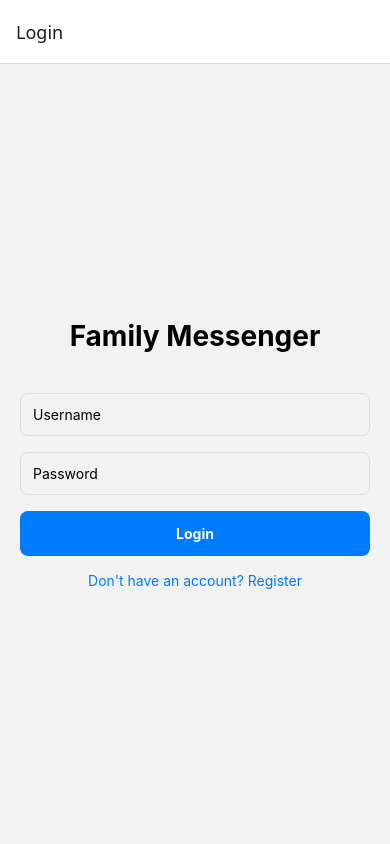
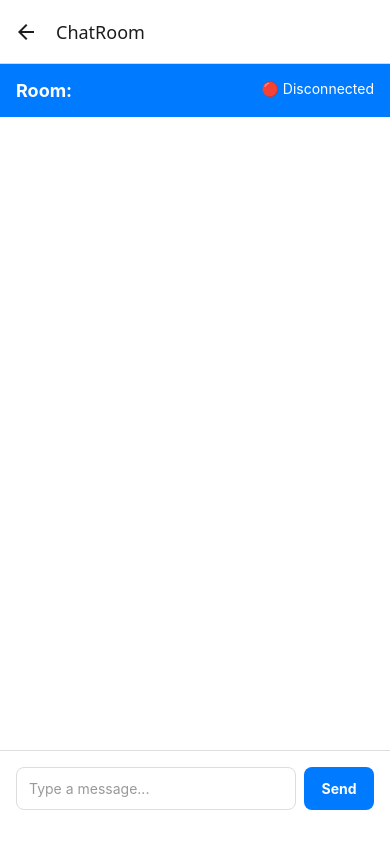
Before and after one commit to michw85/family-messenger-mobile, a React Native app: screen /ChatRoom in a window 390 px wide. Built offline with nearby package versions, Linux system fonts and the light colour scheme.

Commit message:
feat: working chat with WebSocket, token persistence, keyboard handling

```diff
--- a/App.tsx
+++ b/App.tsx
@@ -4,6 +4,7 @@ import { createNativeStackNavigator } from '@react-navigation/native-stack';
 import LoginScreen from './src/screens/LoginScreen';
 import RegisterScreen from './src/screens/RegisterScreen';
 import ChatListScreen from './src/screens/ChatListScreen';
+import ChatRoomScreen from './src/screens/ChatRoomScreen';
 
 const Stack = createNativeStackNavigator();
 
@@ -14,6 +15,7 @@ export default function App() {
         <Stack.Screen name="Login" component={LoginScreen} />
         <Stack.Screen name="Register" component={RegisterScreen} />
         <Stack.Screen name="ChatList" component={ChatListScreen} />
+        <Stack.Screen name="ChatRoom" component={ChatRoomScreen} />
       </Stack.Navigator>
     </NavigationContainer>
   );
--- a/package.json
+++ b/package.json
@@ -9,6 +9,7 @@
     "web": "expo start --web"
   },
   "dependencies": {
+    "@react-native-async-storage/async-storage": "^2.2.0",
     "@react-navigation/bottom-tabs": "^7.15.11",
     "@react-navigation/native": "^7.2.2",
     "@react-navigation/native-stack": "^7.14.12",
--- a/src/screens/ChatRoomScreen.tsx
+++ b/src/screens/ChatRoomScreen.tsx
@@ -1,7 +1,8 @@
-import React, { useState, useEffect } from 'react';
-import { View, Text, TextInput, TouchableOpacity, StyleSheet, FlatList } from 'react-native';
+import React, { useState, useEffect, useRef } from 'react';
+import { View, Text, TextInput, TouchableOpacity, StyleSheet, FlatList, KeyboardAvoidingView, Platform, Alert } from 'react-native';
 import { Client } from '@stomp/stompjs';
 import SockJS from 'sockjs-client';
+import AsyncStorage from '@react-native-async-storage/async-storage';
 import { WS_URL } from '../services/api';
 
 interface Message {
@@ -12,43 +13,107 @@ interface Message {
 }
 
 export default function ChatRoomScreen({ route }: any) {
-  const { roomId } = route.params || { roomId: 'family-chat' };
+    const { roomId, token: routeToken } = route.params || {};
     const [messages, setMessages] = useState<Message[]>([]);
     const [inputText, setInputText] = useState('');
-  const [stompClient, setStompClient] = useState<Client | null>(null);
     const [connected, setConnected] = useState(false);
+    const [token, setToken] = useState(routeToken || '');
+    const stompClientRef = useRef<Client | null>(null);
+    const flatListRef = useRef<FlatList>(null);
 
     useEffect(() => {
+        const loadToken = async () => {
+            try {
+                const savedToken = await AsyncStorage.getItem('token');
+                console.log('Loaded token:', savedToken ? 'Yes' : 'No');
+                if (savedToken) {
+                    setToken(savedToken);
+                } else {
+                    console.log('No token found, WebSocket will not connect');
+                }
+            } catch (error) {
+                console.error('Error loading token:', error);
+            }
+        };
+        loadToken();
+    }, []);
+
+    useEffect(() => {
+        if (!token) return;
+
+        console.log('🔌 Connecting to WebSocket...');
+
         const client = new Client({
             webSocketFactory: () => new SockJS(WS_URL),
+            connectHeaders: {
+                Authorization: `Bearer ${token}`,
+            },
+            debug: (str) => console.log('🐛 DEBUG:', str),
+            reconnectDelay: 5000,
             onConnect: () => {
-        console.log('WebSocket Connected');
+                console.log('✅ WebSocket Connected!');
                 setConnected(true);
 
-        // Подписка на комнату
+                console.log(`📡 Subscribing to /topic/room/${roomId}`);
                 client.subscribe(`/topic/room/${roomId}`, (message) => {
+                    console.log('📨 Message received:', message.body);
+                    try {
                         const newMessage = JSON.parse(message.body);
                         setMessages(prev => [...prev, newMessage]);
+                    } catch (e) {
+                        console.error('Parse error:', e);
+                    }
+                });
+
+                // Отправляем приветственное сообщение
+                client.publish({
+                    destination: `/app/chat.send/${roomId}`,
+                    body: JSON.stringify({
+                        content: 'User joined the chat',
+                        type: 'JOIN',
+                    }),
                 });
             },
             onDisconnect: () => {
-        console.log('WebSocket Disconnected');
+                console.log('❌ WebSocket Disconnected');
                 setConnected(false);
+            },
+            onStompError: (frame) => {
+                console.error('STOMP Error:', frame);
+                Alert.alert('WebSocket Error', 'Connection failed');
             },
         });
 
         client.activate();
-    setStompClient(client);
+        stompClientRef.current = client;
 
         return () => {
-      if (client) client.deactivate();
+            if (stompClientRef.current) {
+                stompClientRef.current.deactivate();
+            }
         };
-  }, [roomId]);
+    }, [roomId, token]);
+
+    useEffect(() => {
+        if (messages.length > 0) {
+            flatListRef.current?.scrollToEnd({ animated: true });
+        }
+    }, [messages]);
 
     const sendMessage = () => {
-    if (!inputText.trim() || !stompClient || !connected) return;
+        if (!inputText.trim()) return;
+        if (!connected || !stompClientRef.current) return;
 
-    stompClient.publish({
+        // Оптимистичное обновление
+        const tempMessage: Message = {
+            id: Date.now().toString(),
+            sender: 'You',
+            content: inputText,
+            timestamp: new Date().toLocaleTimeString(),
+        };
+        setMessages(prev => [...prev, tempMessage]);
+
+        stompClientRef.current.publish({
             destination: `/app/chat.send/${roomId}`,
             body: JSON.stringify({
                 content: inputText,
@@ -60,13 +125,20 @@ export default function ChatRoomScreen({ route }: any) {
     };
 
     return (
+        <KeyboardAvoidingView
+            behavior={Platform.OS === 'ios' ? 'padding' : 'height'}
+            style={{ flex: 1 }}
+        >
             <View style={styles.container}>
                 <View style={styles.header}>
                     <Text style={styles.headerText}>Room: {roomId}</Text>
-        <Text style={styles.status}>{connected ? '🟢 Connected' : '🔴 Disconnected'}</Text>
+                    <Text style={[styles.status, connected ? styles.connected : styles.disconnected]}>
+                        {connected ? '🟢 Connected' : '🔴 Disconnected'}
+                    </Text>
                 </View>
 
                 <FlatList
+                    ref={flatListRef}
                     data={messages}
                     keyExtractor={(item, index) => index.toString()}
                     renderItem={({ item }) => (
@@ -85,12 +157,16 @@ export default function ChatRoomScreen({ route }: any) {
                         value={inputText}
                         onChangeText={setInputText}
                         placeholder="Type a message..."
+                        placeholderTextColor="#999"
+                        onSubmitEditing={sendMessage}
+                        returnKeyType="send"
                     />
                     <TouchableOpacity style={styles.sendButton} onPress={sendMessage}>
                         <Text style={styles.sendButtonText}>Send</Text>
                     </TouchableOpacity>
                 </View>
             </View>
+        </KeyboardAvoidingView>
     );
 }
 
@@ -98,13 +174,36 @@ const styles = StyleSheet.create({
     container: { flex: 1, backgroundColor: '#fff' },
     header: { padding: 16, backgroundColor: '#007AFF', flexDirection: 'row', justifyContent: 'space-between' },
     headerText: { color: 'white', fontSize: 18, fontWeight: 'bold' },
-  status: { color: 'white' },
+    status: { fontSize: 14 },
+    connected: { color: '#4CD964' },
+    disconnected: { color: 'white' },
     messageList: { flex: 1, padding: 16 },
     messageBubble: { backgroundColor: '#e1e1e1', padding: 12, borderRadius: 8, marginBottom: 8 },
     sender: { fontWeight: 'bold', marginBottom: 4 },
     time: { fontSize: 10, color: '#666', marginTop: 4 },
-  inputContainer: { flexDirection: 'row', padding: 16, borderTopWidth: 1, borderTopColor: '#ddd' },
-  input: { flex: 1, borderWidth: 1, borderColor: '#ddd', borderRadius: 8, padding: 12, marginRight: 8 },
-  sendButton: { backgroundColor: '#007AFF', padding: 12, borderRadius: 8, justifyContent: 'center' },
-  sendButtonText: { color: 'white', fontWeight: 'bold' },
+    inputContainer: {
+        flexDirection: 'row',
+        padding: 16,
+        paddingBottom: 34,
+        borderTopWidth: 1,
+        borderTopColor: '#ddd',
+        backgroundColor: '#fff',
+    },
+    input: {
+        flex: 1,
+        borderWidth: 1,
+        borderColor: '#ddd',
+        borderRadius: 8,
+        padding: 12,
+        marginRight: 8,
+        backgroundColor: '#fff',
+    },
+    sendButton: {
+        backgroundColor: '#007AFF',
+        padding: 12,
+        borderRadius: 8,
+        justifyContent: 'center',
+        minWidth: 70,
+    },
+    sendButtonText: { color: 'white', fontWeight: 'bold', textAlign: 'center' },
 });
--- a/src/screens/LoginScreen.tsx
+++ b/src/screens/LoginScreen.tsx
@@ -1,6 +1,7 @@
 import React, { useState } from 'react';
 import { View, Text, TextInput, TouchableOpacity, StyleSheet, Alert } from 'react-native';
 import { api } from '../services/api';
+import AsyncStorage from '@react-native-async-storage/async-storage';
 
 export default function LoginScreen({ navigation }: any) {
     const [username, setUsername] = useState('');
@@ -15,6 +16,9 @@ export default function LoginScreen({ navigation }: any) {
             if (data.token) {
                 console.log('3. Токен получен');
                 Alert.alert('Успех', 'Вы вошли в систему!');
+                await AsyncStorage.setItem('token', data.token);
+                await AsyncStorage.setItem('username', data.user.username);
+                console.log('Token saved');
                 navigation.navigate('ChatList');
             } else {
                 console.log('4. Токена нет');
@@ -25,6 +29,7 @@ export default function LoginScreen({ navigation }: any) {
             Alert.alert('Ошибка', 'Не удалось подключиться к серверу');
         }
     };
+
 
     return (
         <View style={styles.container}>
--- a/src/services/api.ts
+++ b/src/services/api.ts
@@ -2,7 +2,7 @@
 const IP = '192.168.184.112';  // Ваш IP
 
 export const API_URL = `http://${IP}:8080/api`;
-export const WS_URL = `ws://${IP}:8080/ws`;
+export const WS_URL = `http://${IP}:8080/ws`;
 
 export const api = {
   register: async (username: string, email: string, password: string) => {
```
Also changed, not shown: 1 other file (tests, documents, lock files or other folders). Lines whose indentation alone changed are shown as unchanged.
